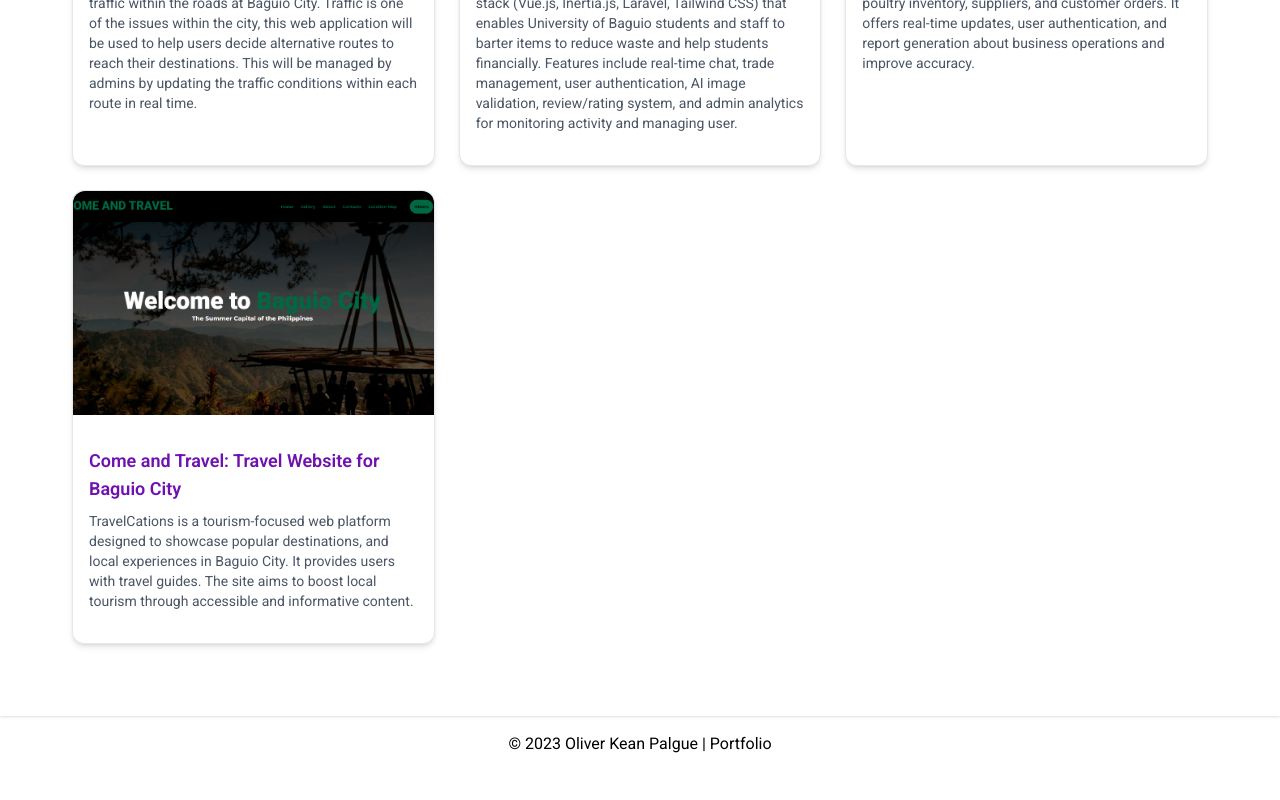
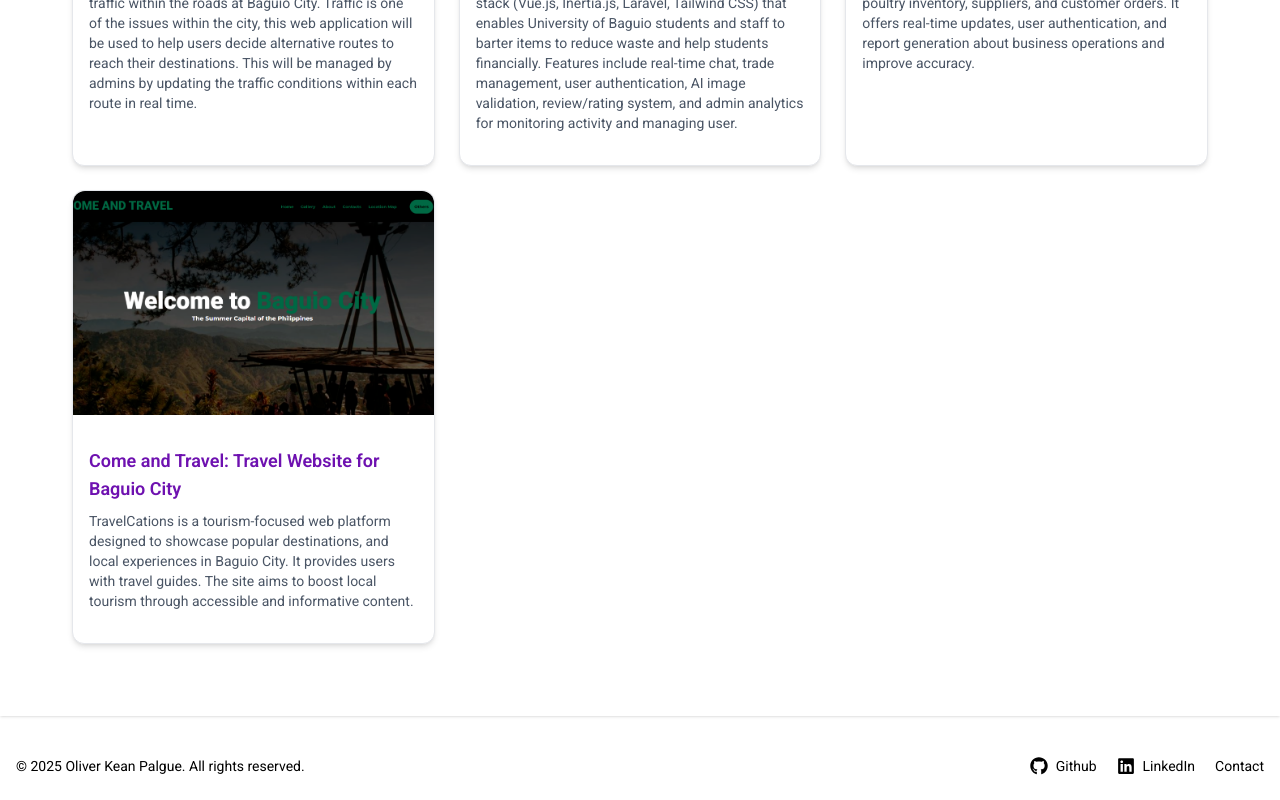
Before and after one commit to oliverkean/portfolio, a React (Vite) app: page / in a window 1280 px wide. Shown: the part 2078-2878 px from the top of the page. Before the commit the page ends 2850 px from the top, so only its background shows below. Built offline with nearby package versions, Linux system fonts and the light colour scheme.

Commit message:
feat: added footer

```diff
--- a/src/components/Footer.jsx
+++ b/src/components/Footer.jsx
@@ -1,7 +1,33 @@
+import SOCIAL_LINK from "../constants/social_links";
+
 function Footer() {
   return (
-    <footer className="text-dark text-center py-4">
-      <p>&copy; 2023 Oliver Kean Palgue | Portfolio</p>
+    <footer className="text-gray-80 py-6 mt-4">
+      <div className="max-w-7xl mx-auto px-4 flex flex-col md:flex-row items-center justify-between gap-4 text-sm">
+        <p className="text-center md:text-left">
+          &copy; {new Date().getFullYear()} Oliver Kean Palgue. All rights reserved.
+        </p>
+        <div className="flex gap-5">
+          {SOCIAL_LINK.map(({ name, url, icon: Icon }) => (
+            <a
+              key={name}
+              href={url}
+              target="_blank"
+              rel="noopener noreferrer"
+              className="hover:text-purple-400 transition flex items-center gap-2"
+            >
+              <Icon className="text-lg" />
+              <span className="hidden sm:inline">{name}</span>
+            </a>
+          ))}
+          <a
+            href="mailto:oliverpalgue@example.com"
+            className="hover:text-purple-400 transition"
+          >
+            Contact
+          </a>
+        </div>
+      </div>
     </footer>
   );
 }
```
